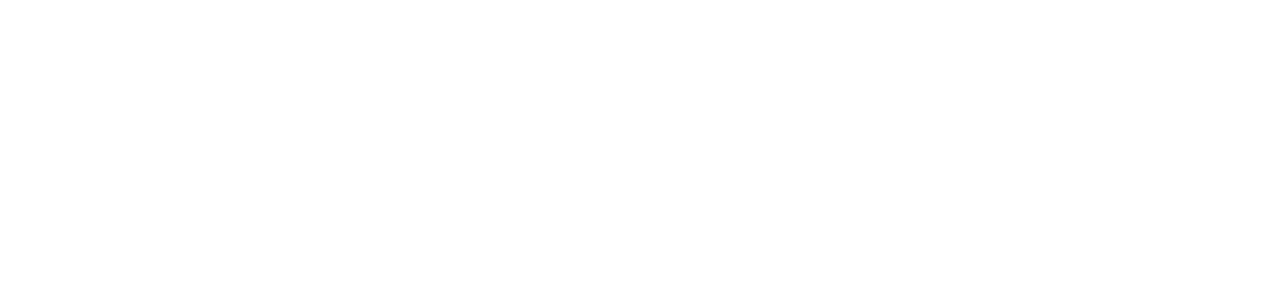
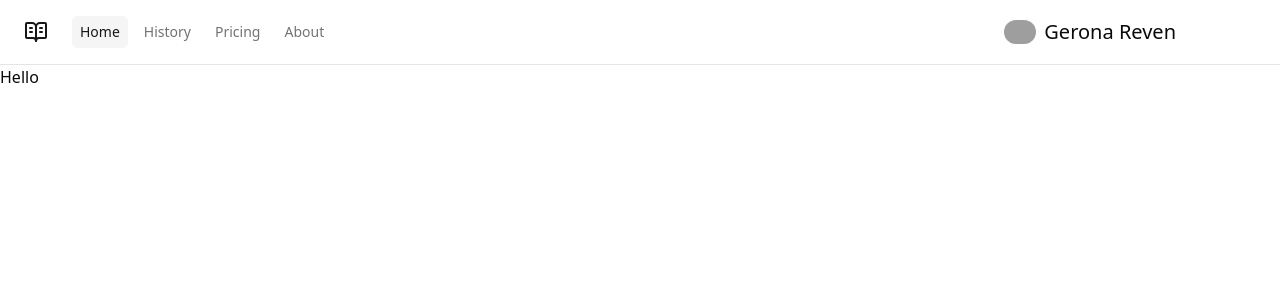
Before and after one commit to vengrammer/review-genius-ai, a React (Vite) app in the folder client/: page / in a window 1280 px wide. Before the commit this address had no page. Shown: the top 300 px of the page. Built offline with nearby package versions, Linux system fonts and the light colour scheme; grey boxes are pictures that could not be loaded.

Commit message:
feat: create some route and other components

```diff
--- a/client/src/App.jsx
+++ b/client/src/App.jsx
@@ -1,11 +1,11 @@
-import HomeLayout from "./layout/homeLayout";
+import HomePage from "@/routers/HomePage"
 import { Route, BrowserRouter, Routes } from "react-router-dom";
 
 function App() {
   return (
     <BrowserRouter>
       <Routes>
-        <Route path="/home" element={<HomeLayout/>} />
+        <Route path="/*" element={<HomePage/>} />
       </Routes>
     </BrowserRouter>
   );
--- /dev/null
+++ b/client/src/components/home/History.jsx
@@ -0,0 +1,9 @@
+function History() {
+    return (
+        <div>
+            <h1>History</h1>
+        </div>
+    );
+}
+
+export default History;
--- /dev/null
+++ b/client/src/components/home/Home.jsx
@@ -0,0 +1,10 @@
+
+function Home() {
+    return (
+        <div>
+            <h1>Hello</h1>
+        </div>
+    );
+}
+
+export default Home;
--- a/client/src/components/navbar.jsx
+++ b/client/src/components/navbar.jsx
@@ -1,24 +1,27 @@
-//import Logo from "../assets/react.svg"
-import { Button } from "@/components/ui/button"
+import { BookOpenText } from "lucide-react";
+import { Button } from "@/components/ui/button";
+import { useNavigate } from "react-router-dom";
+import { Link } from "react-router-dom";
+
 import {
   NavigationMenu,
   NavigationMenuItem,
   NavigationMenuLink,
   NavigationMenuList,
-} from "@/components/ui/navigation-menu"
+} from "@/components/ui/navigation-menu";
 import {
   Popover,
   PopoverContent,
   PopoverTrigger,
-} from "@/components/ui/popover"
+} from "@/components/ui/popover";
 
 // Navigation links array to be used in both desktop and mobile menus
 const navigationLinks = [
-  { href: "#", label: "Home", active: true },
-  { href: "#", label: "Features" },
+  { href: "/", label: "Home", active: true },
+  { href: "/history", label: "History" },
   { href: "#", label: "Pricing" },
   { href: "#", label: "About" },
-]
+];
 
 function Navbar() {
   return (
@@ -29,7 +32,11 @@
           {/* Mobile menu trigger */}
           <Popover>
             <PopoverTrigger asChild>
-              <Button className="group size-8 md:hidden" variant="ghost" size="icon">
+              <Button
+                className="group size-8 md:hidden"
+                variant="ghost"
+                size="icon"
+              >
                 <svg
                   className="pointer-events-none"
                   width={16}
@@ -40,16 +47,20 @@
                   strokeWidth="2"
                   strokeLinecap="round"
                   strokeLinejoin="round"
-                  xmlns="http://www.w3.org/2000/svg">
+                  xmlns="http://www.w3.org/2000/svg"
+                >
                   <path
                     d="M4 12L20 12"
-                    className="origin-center -translate-y-[7px] transition-all duration-300 ease-[cubic-bezier(.5,.85,.25,1.1)] group-aria-expanded:translate-x-0 group-aria-expanded:translate-y-0 group-aria-expanded:rotate-315" />
+                    className="origin-center -translate-y-[7px] transition-all duration-300 ease-[cubic-bezier(.5,.85,.25,1.1)] group-aria-expanded:translate-x-0 group-aria-expanded:translate-y-0 group-aria-expanded:rotate-315"
+                  />
                   <path
                     d="M4 12H20"
-                    className="origin-center transition-all duration-300 ease-[cubic-bezier(.5,.85,.25,1.8)] group-aria-expanded:rotate-45" />
+                    className="origin-center transition-all duration-300 ease-[cubic-bezier(.5,.85,.25,1.8)] group-aria-expanded:rotate-45"
+                  />
                   <path
                     d="M4 12H20"
-                    className="origin-center translate-y-[7px] transition-all duration-300 ease-[cubic-bezier(.5,.85,.25,1.1)] group-aria-expanded:translate-y-0 group-aria-expanded:rotate-135" />
+                    className="origin-center translate-y-[7px] transition-all duration-300 ease-[cubic-bezier(.5,.85,.25,1.1)] group-aria-expanded:translate-y-0 group-aria-expanded:rotate-135"
+                  />
                 </svg>
               </Button>
             </PopoverTrigger>
@@ -58,8 +69,10 @@
                 <NavigationMenuList className="flex-col items-start gap-0 md:gap-2">
                   {navigationLinks.map((link, index) => (
                     <NavigationMenuItem key={index} className="w-full">
-                      <NavigationMenuLink href={link.href} className="py-1.5" active={link.active}>
-                        {link.label}
+                      <NavigationMenuLink className="py-1.5">
+                        <Link to={link.href} active={link.active}>
+                          {link.label}
+                        </Link>
                       </NavigationMenuLink>
                     </NavigationMenuItem>
                   ))}
@@ -69,9 +82,9 @@
           </Popover>
           {/* Main nav */}
           <div className="flex items-center gap-6">
-           {/* <a href="#" className="text-primary hover:text-primary/90">
-              <Logo />
-            </a>}
+            <a href="#" className="text-primary hover:text-primary/90">
+              <BookOpenText />
+            </a>
             {/* Navigation menu */}
             <NavigationMenu className="max-md:hidden">
               <NavigationMenuList className="gap-2">
@@ -80,7 +93,8 @@
                     <NavigationMenuLink
                       active={link.active}
                       href={link.href}
-                      className="py-1.5 font-medium text-muted-foreground hover:text-primary">
+                      className="py-1.5 font-medium text-muted-foreground hover:text-primary"
+                    >
                       {link.label}
                     </NavigationMenuLink>
                   </NavigationMenuItem>
@@ -90,13 +104,19 @@
           </div>
         </div>
         {/* Right side */}
-        <div className="flex items-center gap-2">
-          <Button asChild variant="ghost" size="sm" className="text-sm">
+        <div className="flex items-center gap-2 pr-8 lg:pr-20">
+          {/*<Button asChild variant="ghost" size="sm" className="text-sm">
             <a href="#">Sign In</a>
           </Button>
           <Button asChild size="sm" className="text-sm">
             <a href="#">Get Started</a>
-          </Button>
+          </Button>*/}
+          <img
+            className="max-w-8 max-h-8 rounded-4xl"
+            src="https://api.dicebear.com/9.x/initials/svg?seed=Gerona Reven"
+            alt="avatar"
+          />
+          <p className="whitespace-nowrap lg:text-xl">Gerona Reven</p>
         </div>
       </div>
     </header>
--- a/client/src/layout/HomeLayout.jsx
+++ b/client/src/layout/HomeLayout.jsx
@@ -1,11 +1,12 @@
 import Navbar from "../components/navbar";
-import { Button } from "@/components/ui/button";
-import ComfirmationModal from "@/components/confirmationModal";
+import { Outlet } from "react-router-dom";
 function HomeLayout() {
     return (
-        <div>
+        <div className="max-h-full ">
             <Navbar/>
-            <ComfirmationModal buttonName="hey girl"/>
+            <div>
+                <Outlet/>
+            </div>
         </div>
     );
 }
--- /dev/null
+++ b/client/src/routers/HomePage.jsx
@@ -0,0 +1,15 @@
+import { Routes, Route } from "react-router-dom";
+import Home from "@/components/home/Home";
+import HomeLayout from "@/layout/HomeLayout";
+import History from "@/components/home/History";
+function Sample() {
+  return (
+    <Routes>
+      <Route element={<HomeLayout/>}>
+        <Route index element={<Home />} />
+        <Route path="/history" element={<History/>}/>
+      </Route>
+    </Routes>
+  );
+}
+export default Sample;
--- a/client/src/routers/Sample.jsx
+++ /dev/null
@@ -1,10 +0,0 @@
-import Test from "../Test";
-import { Routes, Route } from "react-router-dom";
-function Sample() {
-  return (
-    <Routes>
-      <Route path="/testing" element={<Test/>} />
-    </Routes>
-  );
-}
-export default Sample;
```
